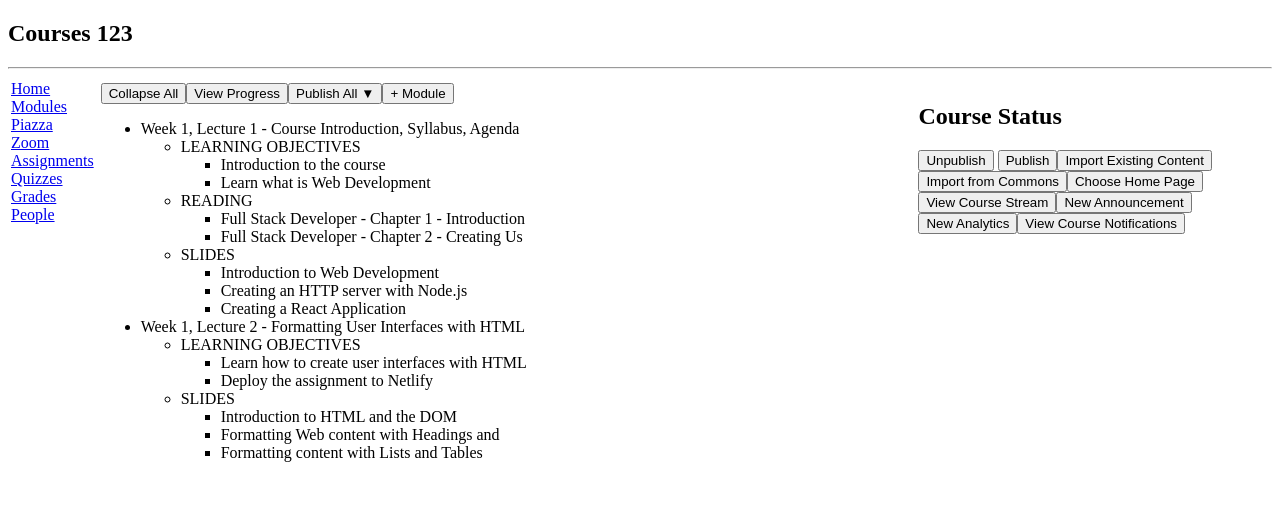
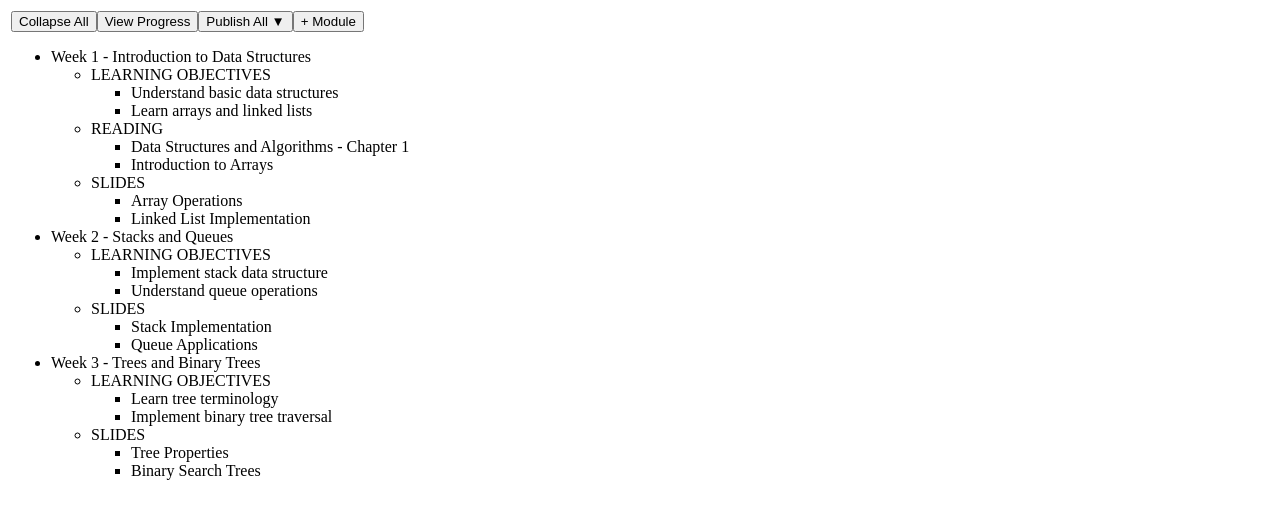
Before and after one commit to ZhenzeMo/kambaz-next-js, a Next.js app: page /Courses/123/Home in a window 1280 px wide. Shown: the top 514 px of the page. Built offline with nearby package versions, Linux system fonts and the light colour scheme.

Commit message:
added 2 courses and Modules for A1

```diff
--- /dev/null
+++ b/src/app/(Kambaz)/Courses/123/Home/page.tsx
@@ -0,0 +1,19 @@
+import Modules from "../Modules/page";
+
+export default function Home() {
+  return (
+    <div id="wd-home">
+      <table>
+        <tbody>
+          <tr>
+            <td valign="top" width="70%">
+              <Modules />
+            </td>
+            <td valign="top">
+            </td>
+          </tr>
+        </tbody>
+      </table>
+    </div>
+  );
+}
--- /dev/null
+++ b/src/app/(Kambaz)/Courses/123/Modules/page.tsx
@@ -0,0 +1,75 @@
+export default function Modules() {
+    return (
+      <div>
+        <button>Collapse All</button>
+        <button>View Progress</button>
+        <button>Publish All ▼</button>
+        <button>+ Module</button>
+        <ul id="wd-modules">
+          <li className="wd-module">
+            <div className="wd-title">Week 1 - Introduction to Data Structures</div>
+            <ul className="wd-lessons">
+              <li className="wd-lesson">
+                <span className="wd-title">LEARNING OBJECTIVES</span>
+                <ul className="wd-content">
+                  <li className="wd-content-item">Understand basic data structures</li>
+                  <li className="wd-content-item">Learn arrays and linked lists</li>
+                </ul>
+              </li>
+              <li className="wd-lesson">
+                <span className="wd-title">READING</span>
+                <ul className="wd-content">
+                  <li className="wd-content-item">Data Structures and Algorithms - Chapter 1</li>
+                  <li className="wd-content-item">Introduction to Arrays</li>
+                </ul>
+              </li>
+              <li className="wd-lesson">
+                <span className="wd-title">SLIDES</span>
+                <ul className="wd-content">
+                  <li className="wd-content-item">Array Operations</li>
+                  <li className="wd-content-item">Linked List Implementation</li>
+                </ul>
+              </li>
+            </ul>
+          </li>
+          <li className="wd-module">
+            <div className="wd-title">Week 2 - Stacks and Queues</div>
+            <ul className="wd-lessons">
+              <li className="wd-lesson">
+                <span className="wd-title">LEARNING OBJECTIVES</span>
+                <ul className="wd-content">
+                  <li className="wd-content-item">Implement stack data structure</li>
+                  <li className="wd-content-item">Understand queue operations</li>
+                </ul>
+              </li>
+              <li className="wd-lesson">
+                <span className="wd-title">SLIDES</span>
+                <ul className="wd-content">
+                  <li className="wd-content-item">Stack Implementation</li>
+                  <li className="wd-content-item">Queue Applications</li>
+                </ul>
+              </li>
+            </ul>
+          </li>
+          <li className="wd-module">
+            <div className="wd-title">Week 3 - Trees and Binary Trees</div>
+            <ul className="wd-lessons">
+              <li className="wd-lesson">
+                <span className="wd-title">LEARNING OBJECTIVES</span>
+                <ul className="wd-content">
+                  <li className="wd-content-item">Learn tree terminology</li>
+                  <li className="wd-content-item">Implement binary tree traversal</li>
+                </ul>
+              </li>
+              <li className="wd-lesson">
+                <span className="wd-title">SLIDES</span>
+                <ul className="wd-content">
+                  <li className="wd-content-item">Tree Properties</li>
+                  <li className="wd-content-item">Binary Search Trees</li>
+                </ul>
+              </li>
+            </ul>
+          </li>
+        </ul>
+      </div>
+  );}
--- /dev/null
+++ b/src/app/(Kambaz)/Courses/456/Home/page.tsx
@@ -0,0 +1,19 @@
+import Modules from "../Modules/page";
+
+export default function Home() {
+  return (
+    <div id="wd-home">
+      <table>
+        <tbody>
+          <tr>
+            <td valign="top" width="70%">
+              <Modules />
+            </td>
+            <td valign="top">
+            </td>
+          </tr>
+        </tbody>
+      </table>
+    </div>
+  );
+}
--- /dev/null
+++ b/src/app/(Kambaz)/Courses/456/Modules/page.tsx
@@ -0,0 +1,75 @@
+export default function Modules() {
+    return (
+      <div>
+        <button>Collapse All</button>
+        <button>View Progress</button>
+        <button>Publish All ▼</button>
+        <button>+ Module</button>
+        <ul id="wd-modules">
+          <li className="wd-module">
+            <div className="wd-title">Week 1 - Introduction to Machine Learning</div>
+            <ul className="wd-lessons">
+              <li className="wd-lesson">
+                <span className="wd-title">LEARNING OBJECTIVES</span>
+                <ul className="wd-content">
+                  <li className="wd-content-item">Understand ML fundamentals</li>
+                  <li className="wd-content-item">Learn supervised vs unsupervised learning</li>
+                </ul>
+              </li>
+              <li className="wd-lesson">
+                <span className="wd-title">READING</span>
+                <ul className="wd-content">
+                  <li className="wd-content-item">Pattern Recognition and Machine Learning - Chapter 1</li>
+                  <li className="wd-content-item">Introduction to Neural Networks</li>
+                </ul>
+              </li>
+              <li className="wd-lesson">
+                <span className="wd-title">SLIDES</span>
+                <ul className="wd-content">
+                  <li className="wd-content-item">ML Applications</li>
+                  <li className="wd-content-item">Data Preprocessing</li>
+                </ul>
+              </li>
+            </ul>
+          </li>
+          <li className="wd-module">
+            <div className="wd-title">Week 2 - Linear Regression and Classification</div>
+            <ul className="wd-lessons">
+              <li className="wd-lesson">
+                <span className="wd-title">LEARNING OBJECTIVES</span>
+                <ul className="wd-content">
+                  <li className="wd-content-item">Implement linear regression</li>
+                  <li className="wd-content-item">Understand classification algorithms</li>
+                </ul>
+              </li>
+              <li className="wd-lesson">
+                <span className="wd-title">SLIDES</span>
+                <ul className="wd-content">
+                  <li className="wd-content-item">Gradient Descent</li>
+                  <li className="wd-content-item">Logistic Regression</li>
+                </ul>
+              </li>
+            </ul>
+          </li>
+          <li className="wd-module">
+            <div className="wd-title">Week 3 - Deep Learning and Neural Networks</div>
+            <ul className="wd-lessons">
+              <li className="wd-lesson">
+                <span className="wd-title">LEARNING OBJECTIVES</span>
+                <ul className="wd-content">
+                  <li className="wd-content-item">Build neural networks</li>
+                  <li className="wd-content-item">Understand backpropagation</li>
+                </ul>
+              </li>
+              <li className="wd-lesson">
+                <span className="wd-title">SLIDES</span>
+                <ul className="wd-content">
+                  <li className="wd-content-item">CNN Architecture</li>
+                  <li className="wd-content-item">RNN and LSTM</li>
+                </ul>
+              </li>
+            </ul>
+          </li>
+        </ul>
+      </div>
+  );}
--- a/src/app/(Kambaz)/Courses/[cid]/Modules/page.tsx
+++ b/src/app/(Kambaz)/Courses/[cid]/Modules/page.tsx
@@ -53,6 +53,44 @@ export default function Modules() {
               </li>
             </ul>
           </li>
+          <li className="wd-module">
+            <div className="wd-title">Week 2, Lecture 1 - Styling with CSS</div>
+            <ul className="wd-lessons">
+              <li className="wd-lesson">
+                <span className="wd-title">LEARNING OBJECTIVES</span>
+                <ul className="wd-content">
+                  <li className="wd-content-item">Learn CSS fundamentals</li>
+                  <li className="wd-content-item">Style web pages with CSS</li>
+                </ul>
+              </li>
+              <li className="wd-lesson">
+                <span className="wd-title">SLIDES</span>
+                <ul className="wd-content">
+                  <li className="wd-content-item">CSS Selectors and Properties</li>
+                  <li className="wd-content-item">Box Model and Layout</li>
+                </ul>
+              </li>
+            </ul>
+          </li>
+          <li className="wd-module">
+            <div className="wd-title">Week 2, Lecture 2 - JavaScript Basics</div>
+            <ul className="wd-lessons">
+              <li className="wd-lesson">
+                <span className="wd-title">LEARNING OBJECTIVES</span>
+                <ul className="wd-content">
+                  <li className="wd-content-item">Understand JavaScript syntax</li>
+                  <li className="wd-content-item">Work with DOM manipulation</li>
+                </ul>
+              </li>
+              <li className="wd-lesson">
+                <span className="wd-title">SLIDES</span>
+                <ul className="wd-content">
+                  <li className="wd-content-item">Variables and Functions</li>
+                  <li className="wd-content-item">Event Handling</li>
+                </ul>
+              </li>
+            </ul>
+          </li>
         </ul>
       </div>
   );}
```
Also changed, not shown: src/app/(Kambaz)/Dashboard/page.tsx (+24 -2 lines).
